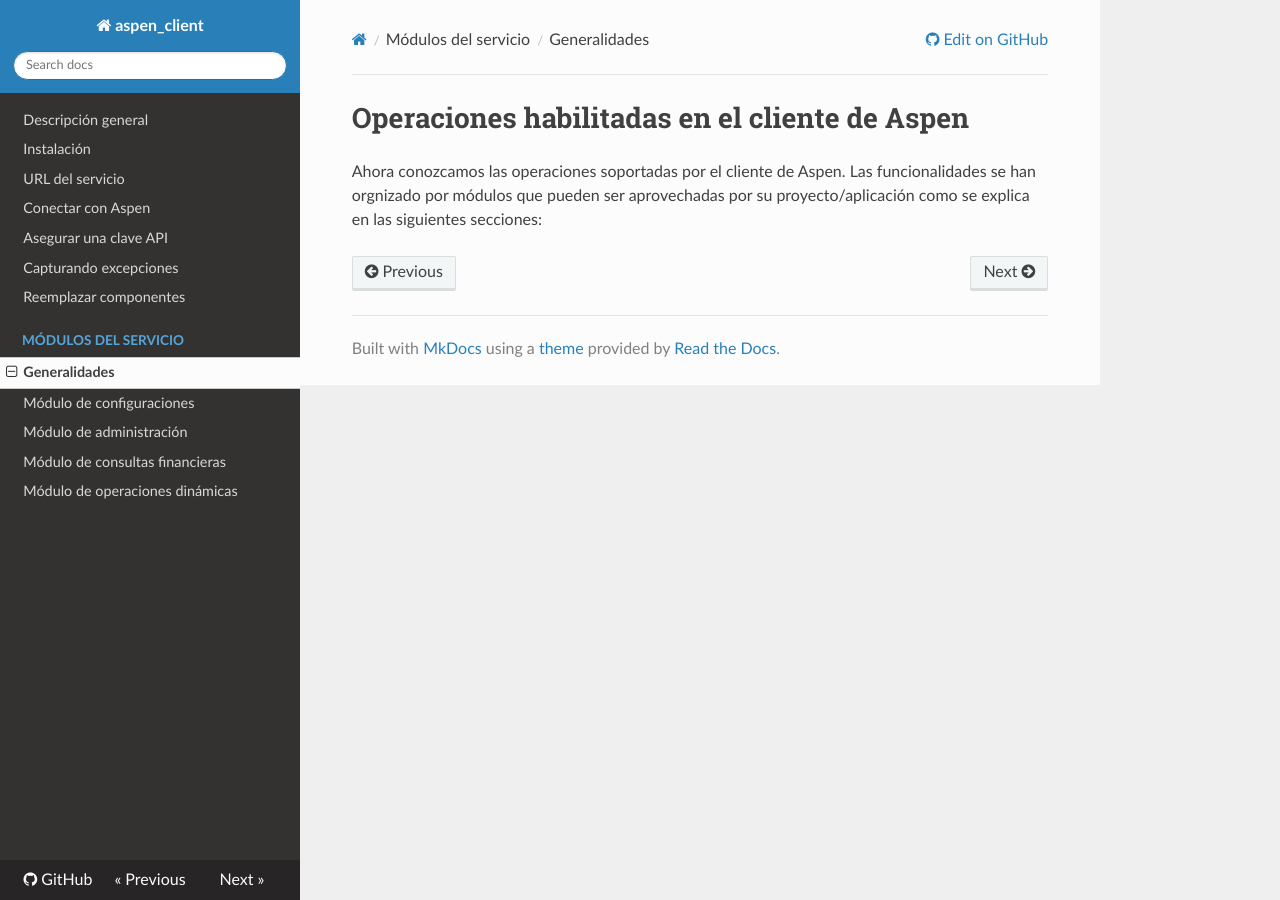
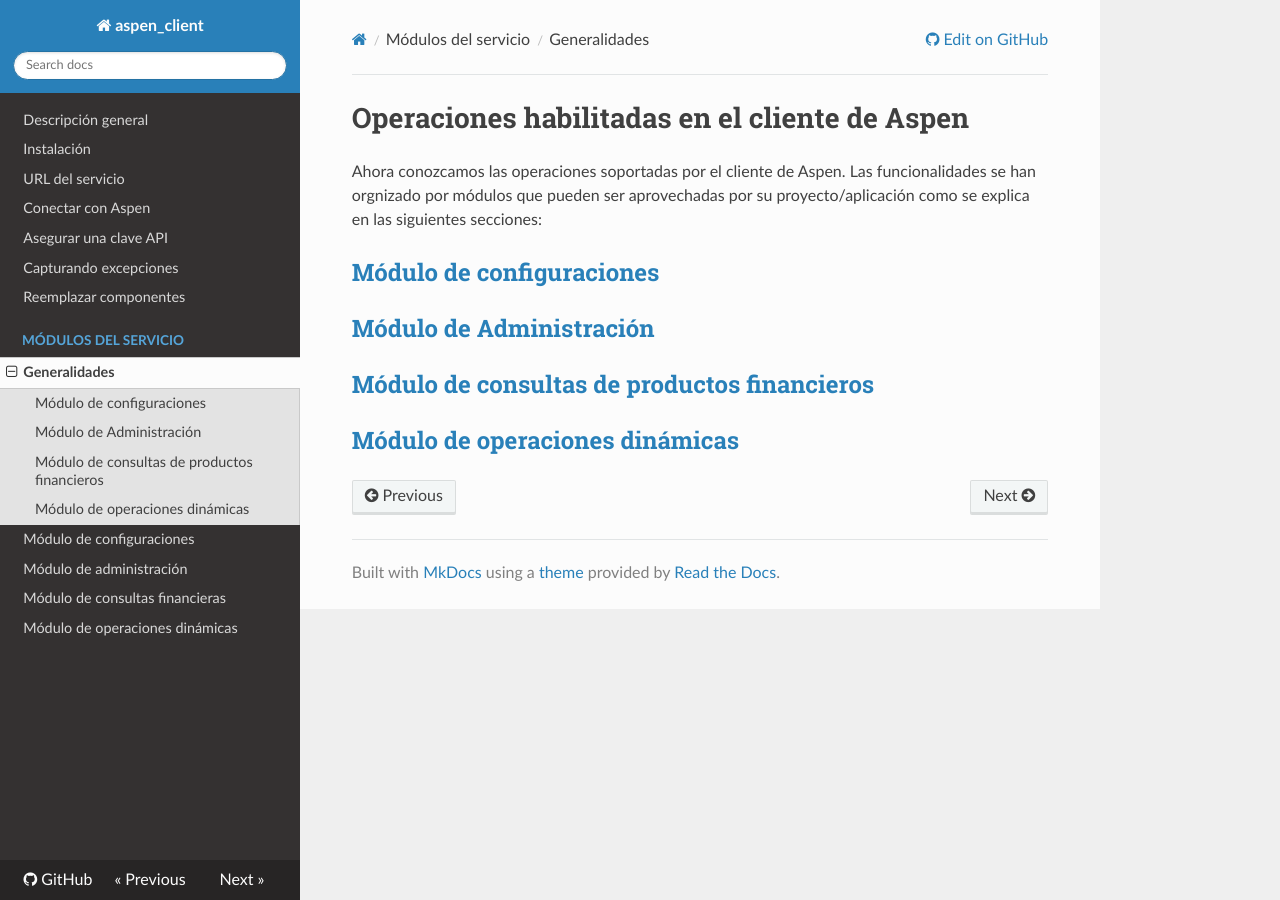
Before and after one commit to RD-Processa/Everco.Services.Aspen.Client.Docs, an MkDocs documentation site: the page built from docs/ModulesAndFeatures.md, in a window 1280 px wide. Built offline with MkDocs 1.6.1, drawn with Linux system fonts in a browser that asks for light colours; nearby versions of some CDN libraries; old or Windows-style settings are respelled for this version of MkDocs.

Commit message:
Formatos de índices

```diff
--- a/docs/ModulesAndFeatures.md
+++ b/docs/ModulesAndFeatures.md
@@ -1,3 +1,11 @@
 # Operaciones habilitadas en el cliente de Aspen
 
 Ahora conozcamos las operaciones soportadas por el cliente de Aspen. Las funcionalidades se han orgnizado por módulos que pueden ser aprovechadas por su proyecto/aplicación como se explica en las siguientes secciones:
+
+## [Módulo de configuraciones](SettingsModule.md)
+
+## [Módulo de Administración](ManagementModule.md)
+
+## [Módulo de consultas de productos financieros](InquiriesModule.md)
+
+## [Módulo de operaciones dinámicas](DynamicsModule.md)
```
